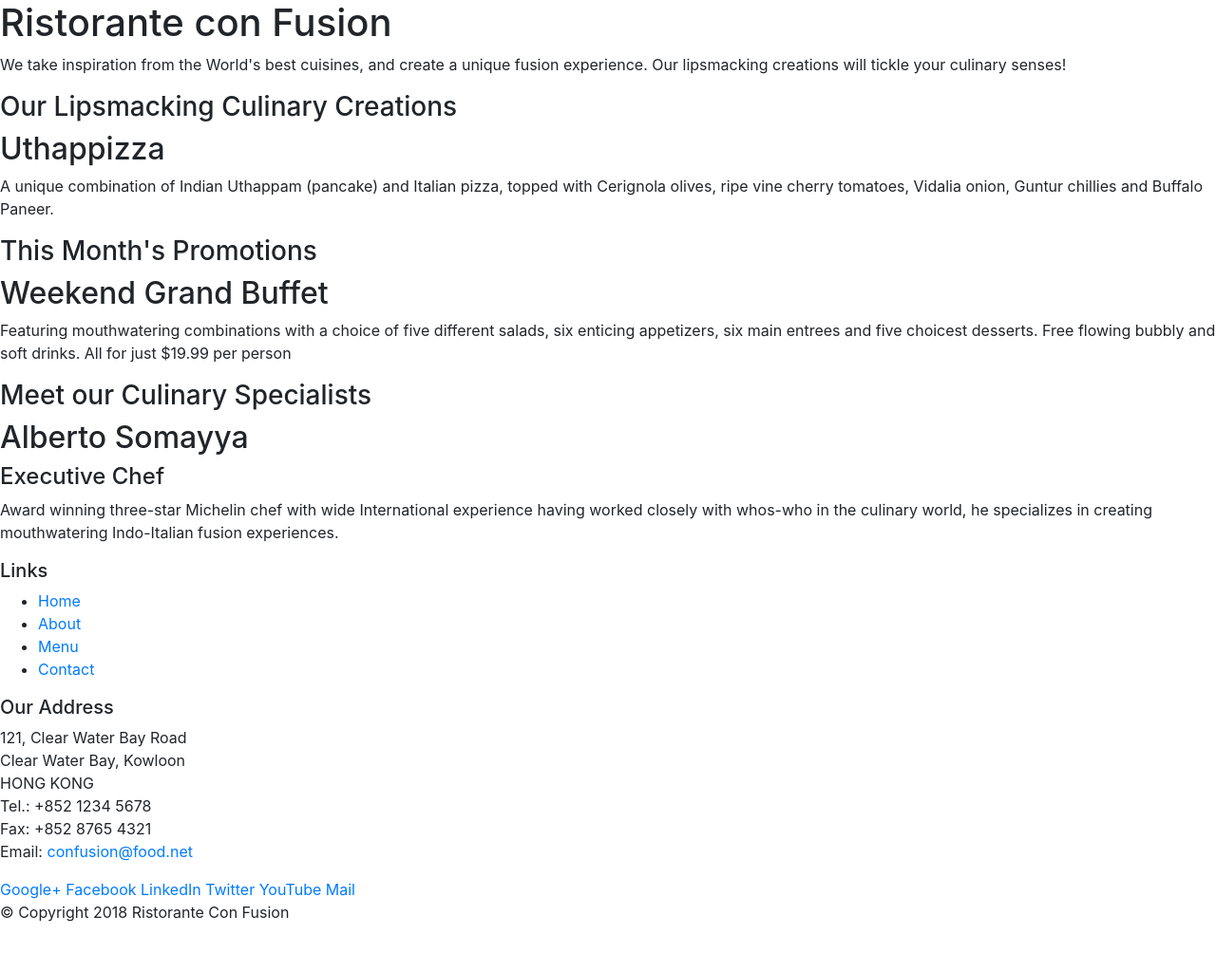
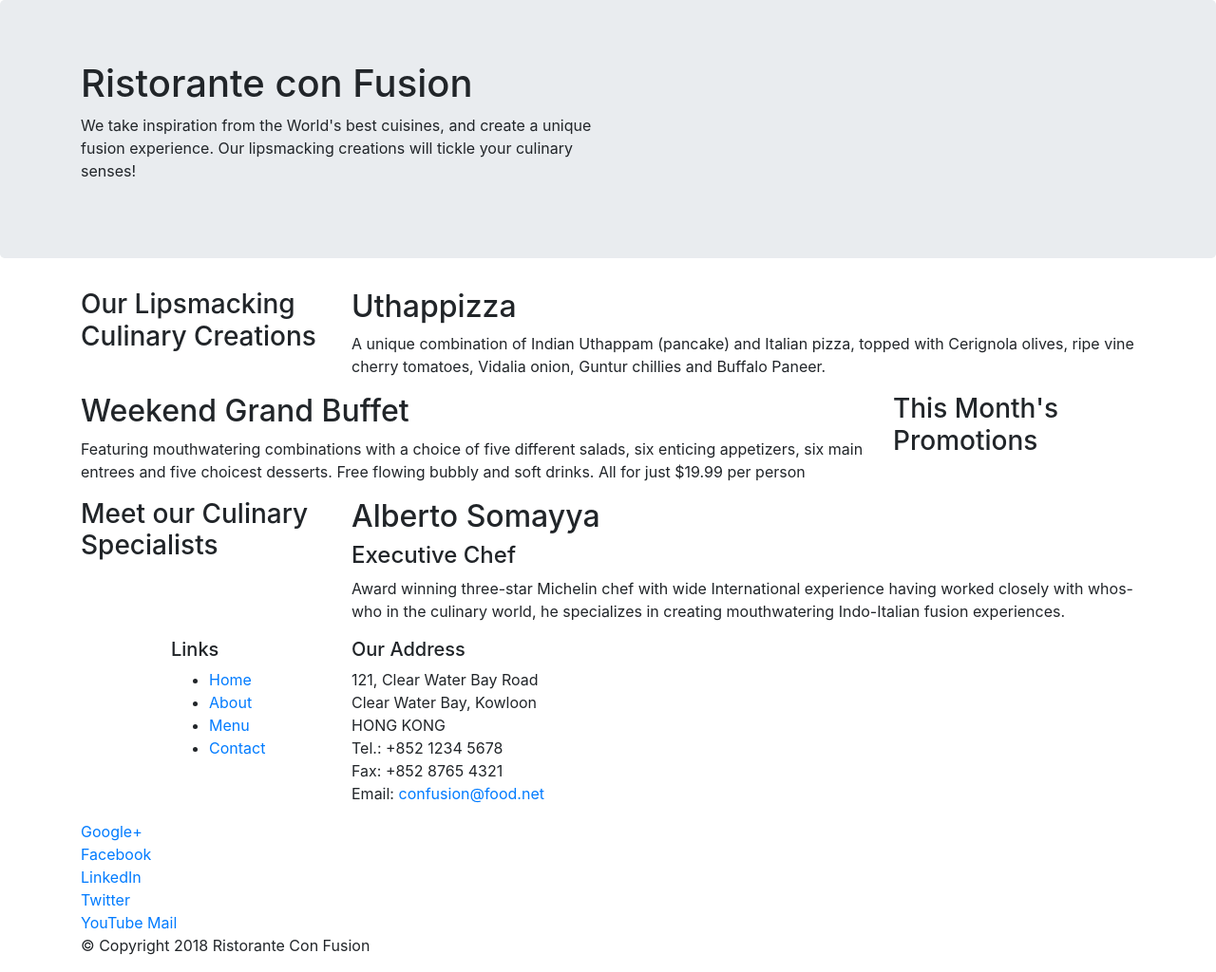
Before and after one commit to hardik-ahuja/bootstrap_trial, a website: page index.html in a window 1280 px wide. Shown: the whole page at 95% size. Before the commit the page ends 989 px from the top, so only its background shows below. Drawn offline with nearby package versions, Linux system fonts and the light colour scheme.

Commit message:
Bootstrap changes part-1

```diff
--- a/index.html
+++ b/index.html
@@ -13,46 +13,46 @@
 
 <body>
 
-    <header>
-        <div>
-            <div>
-                <div>
+    <header class="jumbotron">
+        <div class="container">
+            <div class="row">
+                <div class="col-12 col-sm-6">
                     <h1>Ristorante con Fusion</h1>
                     <p>We take inspiration from the World's best cuisines, and create a unique fusion experience. Our lipsmacking creations will tickle your culinary senses!</p>
                 </div>
-                <div>
+                <div class="col-12 col-sm">
                 </div>
             </div>
         </div>
     </header>
 
-    <div>
-        <div>
-            <div>
+    <div class="container">
+        <div class="row">
+            <div class="col-12 col-sm-4 col-md-3">
                 <h3>Our Lipsmacking Culinary Creations</h3>
             </div>
-            <div>
+            <div class="col col-sm col-md">
                 <h2>Uthappizza</h2>
                 <p>A unique combination of Indian Uthappam (pancake) and Italian pizza, topped with Cerignola olives, ripe vine cherry tomatoes, Vidalia onion, Guntur chillies and Buffalo Paneer.</p>
             </div>
         </div>
 
 
-        <div>
-            <div>
+        <div class="row">
+            <div class="col-12 col-sm-4 order-sm-last col-md-3">
                 <h3>This Month's Promotions</h3>
             </div>
-            <div>
+            <div class="col col-sm col-md">
                 <h2>Weekend Grand Buffet</h2>
                 <p>Featuring mouthwatering combinations with a choice of five different salads, six enticing appetizers, six main entrees and five choicest desserts. Free flowing bubbly and soft drinks. All for just $19.99 per person </p>
             </div>
         </div>
 
-        <div>
-            <div>
+        <div class="row">
+            <div class="col-12 col-sm-4 order-sm-first col-md-3 ">
                 <h3>Meet our Culinary Specialists</h3>
             </div>
-            <div>
+            <div class="col col-sm col-md">
                 <h2>Alberto Somayya</h2>
                 <h4>Executive Chef</h4>
                 <p>Award winning three-star Michelin chef with wide International experience having worked closely with whos-who in the culinary world, he specializes in creating mouthwatering Indo-Italian fusion experiences. </p>
@@ -61,9 +61,9 @@
     </div>
 
     <footer>
-        <div>
-            <div>
-                <div>
+        <div class="container">
+            <div class="row">
+                <div class="col-4 offset-1 col-sm-2">
                     <h5>Links</h5>
                     <ul>
                         <li><a href="#">Home</a></li>
@@ -72,7 +72,7 @@
                         <li><a href="#">Contact</a></li>
                     </ul>
                 </div>
-                <div>
+                <div class="col-7 col-sm-5">
                     <h5>Our Address</h5>
                     <address>
 		              121, Clear Water Bay Road<br>
@@ -84,7 +84,7 @@
 		           </address>
                 </div>
                 <div>
-                    <div>
+                    <div class="col-12 col-sm-4">
                         <a href="http://google.com/+">Google+</a>
                         <a href="http://www.facebook.com/profile.php?id=">Facebook</a>
                         <a href="http://www.linkedin.com/in/">LinkedIn</a>
@@ -94,8 +94,8 @@
                     </div>
                 </div>
            </div>
-           <div>
-                <div>
+           <div class="row">
+                <div class="col-auto">
                     <p>© Copyright 2018 Ristorante Con Fusion</p>
                 </div>
            </div>
```
